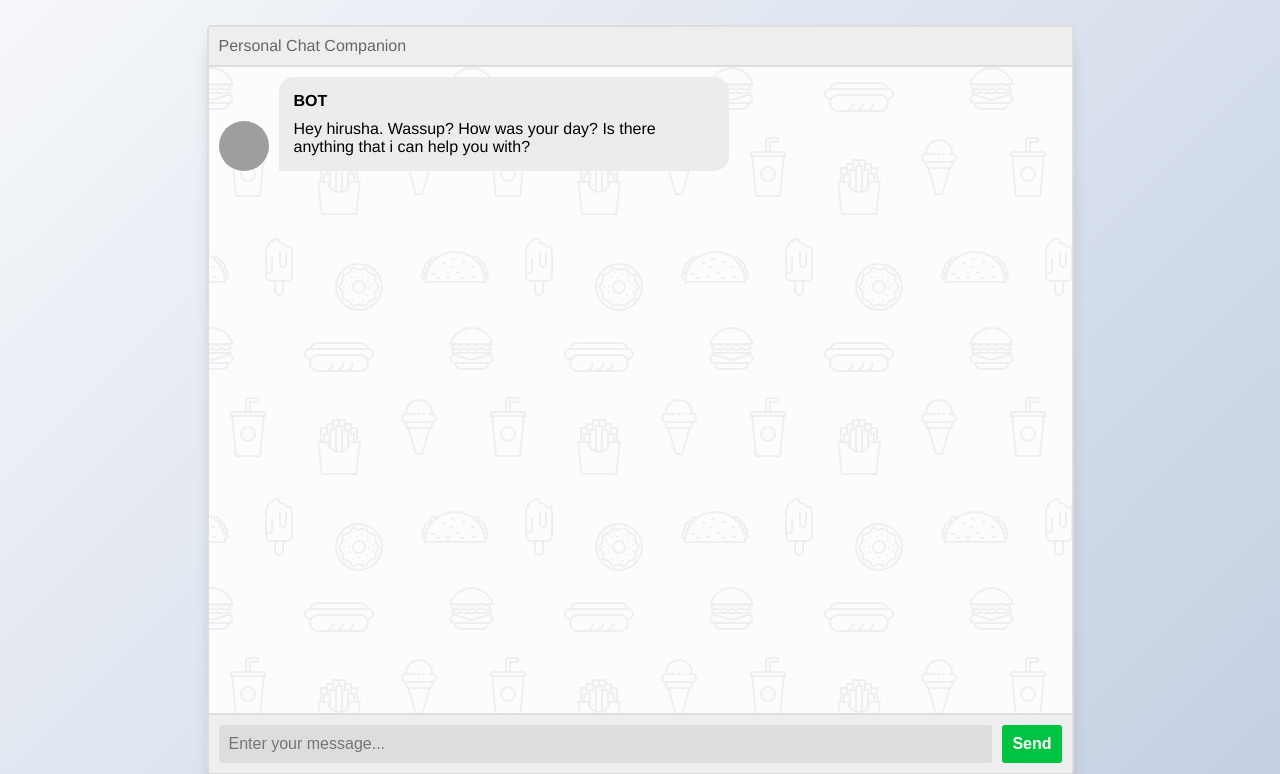
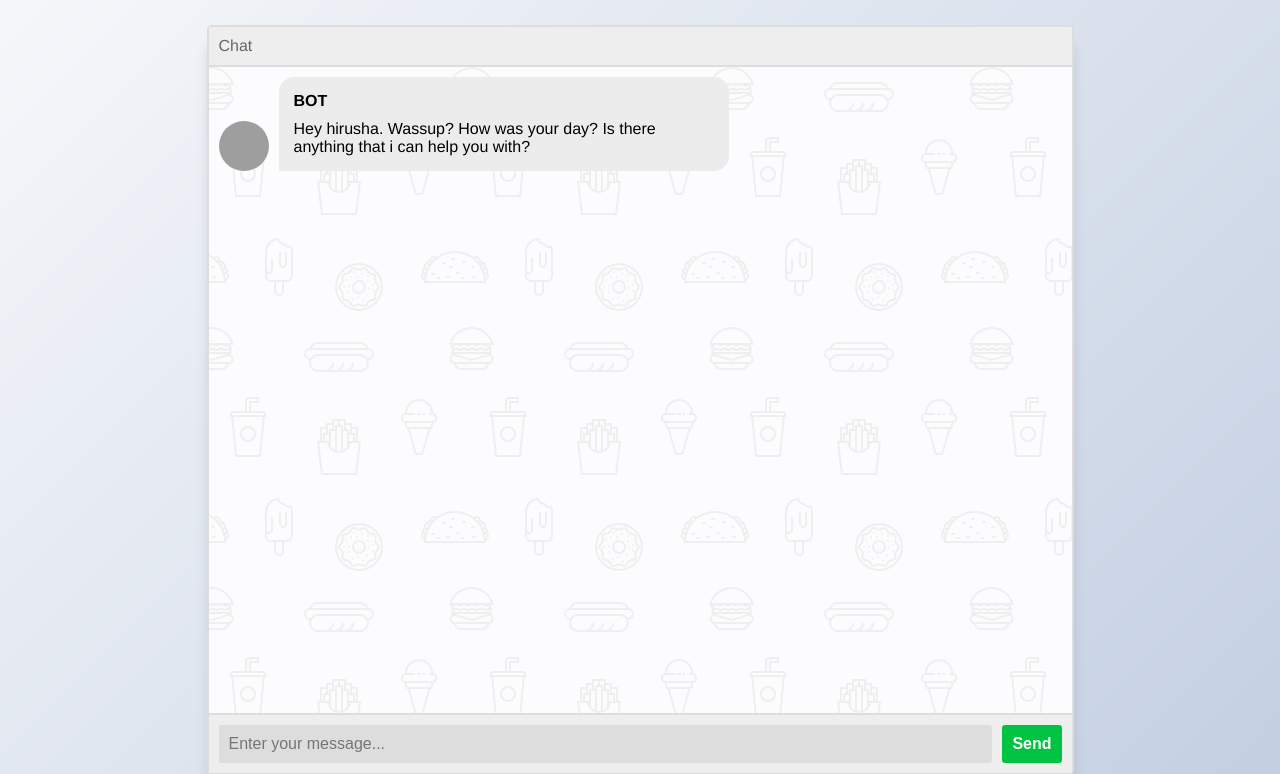
Before and after one commit to hirusha-adi/Chat, a Flask app: page / in a window 1280 px wide. Shown: the top 774 px of the page. Run offline with Flask 2, Linux system fonts and the light colour scheme; parts of the project's set-up code (start-up, migrations or seed data) failed here and were passed over; some libraries are stand-ins or nearby versions; grey boxes are pictures that could not be loaded.

Commit message:
name change

```diff
--- a/templates/index.html
+++ b/templates/index.html
@@ -16,7 +16,7 @@
     <section class="msger">
         <header class="msger-header">
             <div class="msger-header-title">
-                <i class="fas fa-comment-alt"></i>Personal Chat Companion
+                <i class="fas fa-comment-alt"></i>Chat
             </div>
             <div class="msger-header-options">
                 <span><i class="fas fa-cog"></i></span>
```
